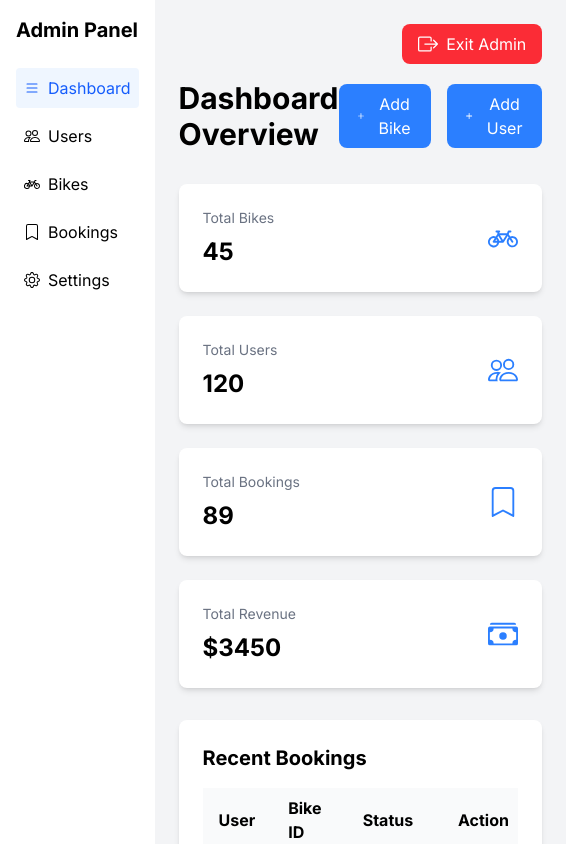
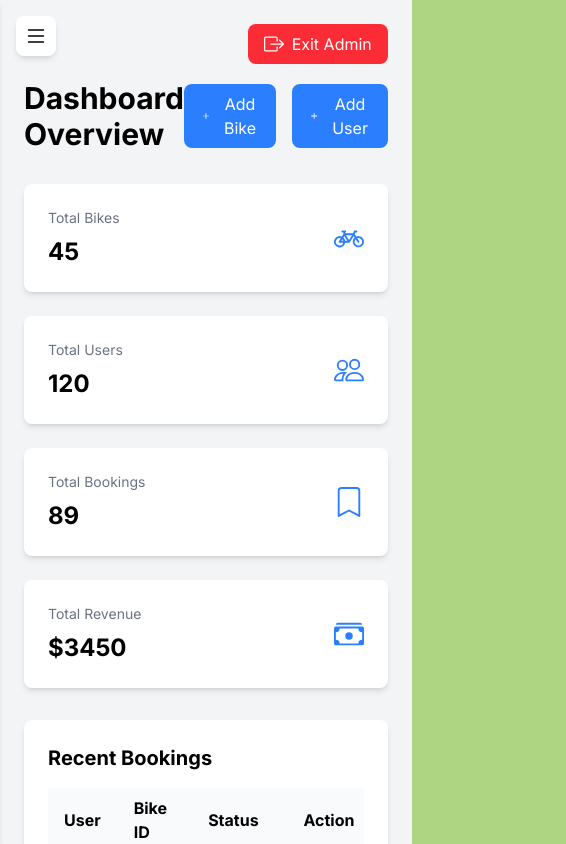
Before and after one commit to dennohnikhs/E-bike-sharing, a Next.js app: page /admin/dashboard in a window 390 px wide. Shown: the top 844 px of the page, 566 px wide, since content can reach past the window. Built offline with nearby package versions, Linux system fonts and the light colour scheme.

Commit message:
made the admin panel responsive

```diff
--- a/app/admin/dashboard/page.js
+++ b/app/admin/dashboard/page.js
@@ -13,6 +13,7 @@ import {
 
 export default function AdminDashboard() {
   const [activeTab, setActiveTab] = useState("dashboard");
+  const [isMobileMenuOpen, setIsMobileMenuOpen] = useState(false);
   const [stats, setStats] = useState({
     totalBikes: 0,
     totalUsers: 0,
@@ -29,6 +30,10 @@ export default function AdminDashboard() {
       totalRevenue: 3450,
     });
   }, []);
+
+  const toggleMobileMenu = () => {
+    setIsMobileMenuOpen(!isMobileMenuOpen);
+  };
 
   const StatCard = ({ title, value, icon: Icon }) => (
     <div className="bg-white p-6 rounded-lg shadow-md">
@@ -198,10 +203,19 @@ export default function AdminDashboard() {
   );
 
   return (
-    <div className="flex">
+    <div className="flex relative">
+      {/* Hamburger Menu Button (Mobile Only) */}
+      <button
+        onClick={toggleMobileMenu}
+        className="lg:hidden fixed top-4 left-4 z-50 p-2 bg-white rounded-lg shadow-md">
+        <BsList className="text-2xl" />
+      </button>
+
       {/* Navigation Sidebar */}
-      <div className="w-64 bg-white min-h-screen shadow-md p-4">
-        <h2 className="text-xl font-bold mb-6">Admin Panel</h2>
+      <div
+        className={`${
+          isMobileMenuOpen ? "translate-x-0" : "-translate-x-full"
+        } lg:translate-x-0 fixed lg:static w-64 bg-white min-h-screen shadow-md p-4 transition-transform duration-300 ease-in-out z-40`}>
         <nav className="space-y-2">
           <TabButton
             id="dashboard"
@@ -236,7 +250,15 @@ export default function AdminDashboard() {
         </nav>
       </div>
 
-      <div className="flex-1 p-6 bg-gray-100 min-h-screen">
+      {/* Overlay for mobile menu */}
+      {isMobileMenuOpen && (
+        <div
+          className="fixed inset-0 bg-black bg-opacity-50 z-30 lg:hidden"
+          onClick={toggleMobileMenu}
+        />
+      )}
+
+      <div className="flex-1 p-6 bg-gray-100 min-h-screen lg:ml-0">
         <div className="flex justify-end mb-4">
           <button
             onClick={() => (window.location.href = "/")}
```
